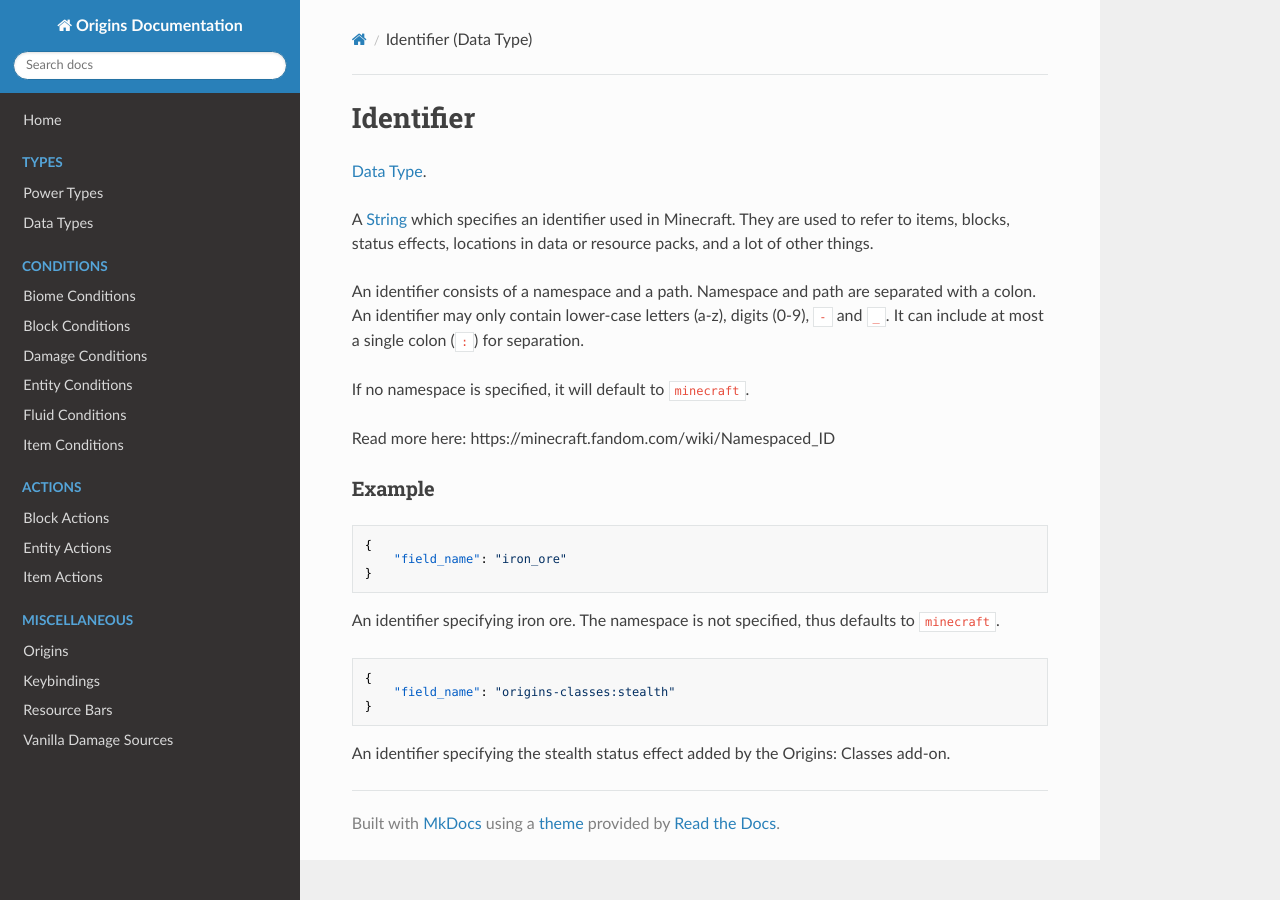
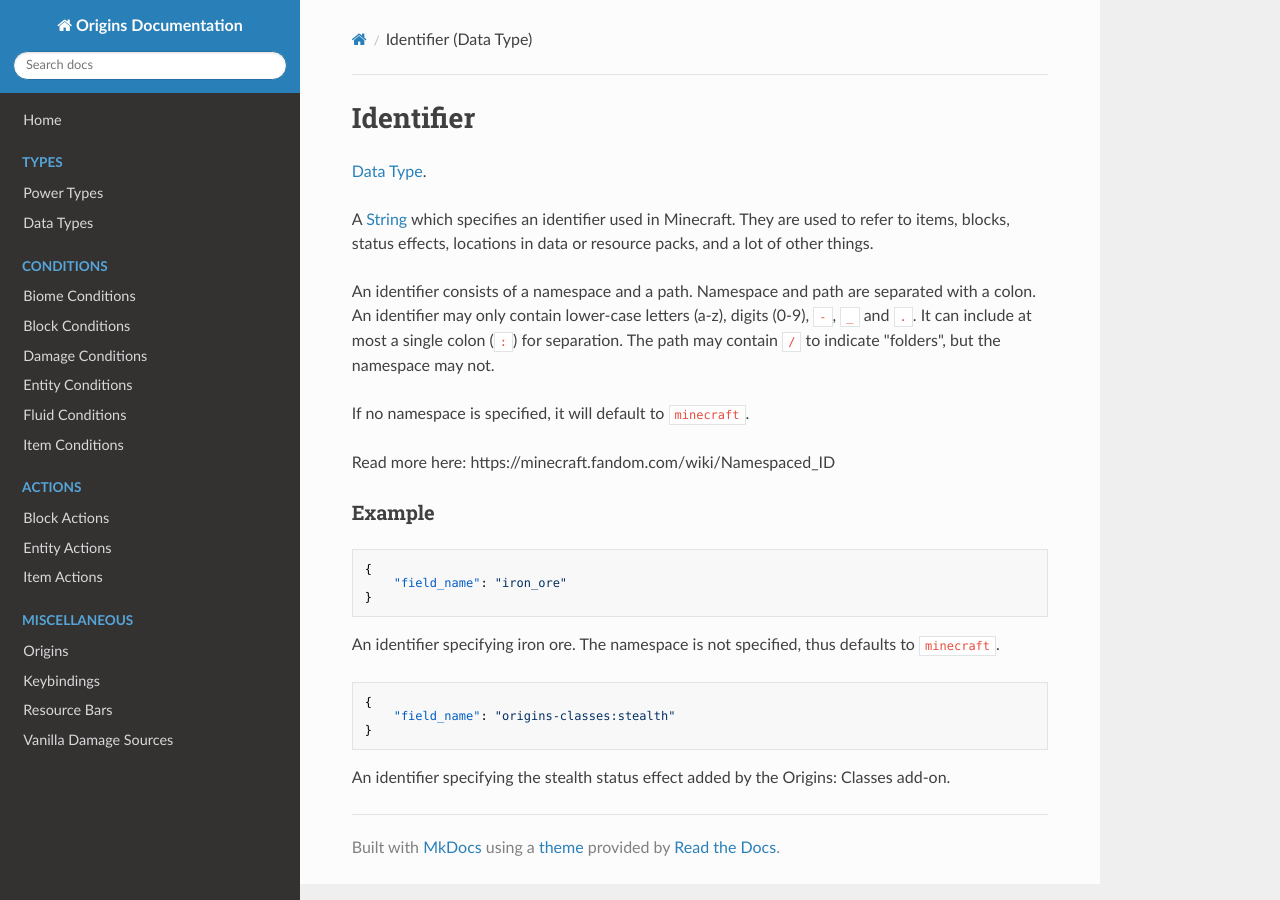
Before and after one commit to apace100/origins-docs, an MkDocs documentation site: the page built from docs/data_types/identifier.md, in a window 1280 px wide. Built offline with MkDocs 1.6.1, drawn with Linux system fonts in a browser that asks for light colours; nearby versions of some CDN libraries.

Commit message:
Updated identifier page to include all valid characters

```diff
--- a/docs/data_types/identifier.md
+++ b/docs/data_types/identifier.md
@@ -9,7 +9,7 @@ date: 2021-04-04
 A [String](string.md) which specifies an identifier used in Minecraft. They are used to refer to items, blocks, status effects, locations in data or resource packs, and a lot of other things.
 
 
-An identifier consists of a namespace and a path. Namespace and path are separated with a colon. An identifier may only contain lower-case letters (a-z), digits (0-9), `-` and `_`. It can include at most a single colon (`:`) for separation.
+An identifier consists of a namespace and a path. Namespace and path are separated with a colon. An identifier may only contain lower-case letters (a-z), digits (0-9), `-`, `_` and `.`. It can include at most a single colon (`:`) for separation. The path may contain `/` to indicate "folders", but the namespace may not.
 
 If no namespace is specified, it will default to `minecraft`.
 
```
